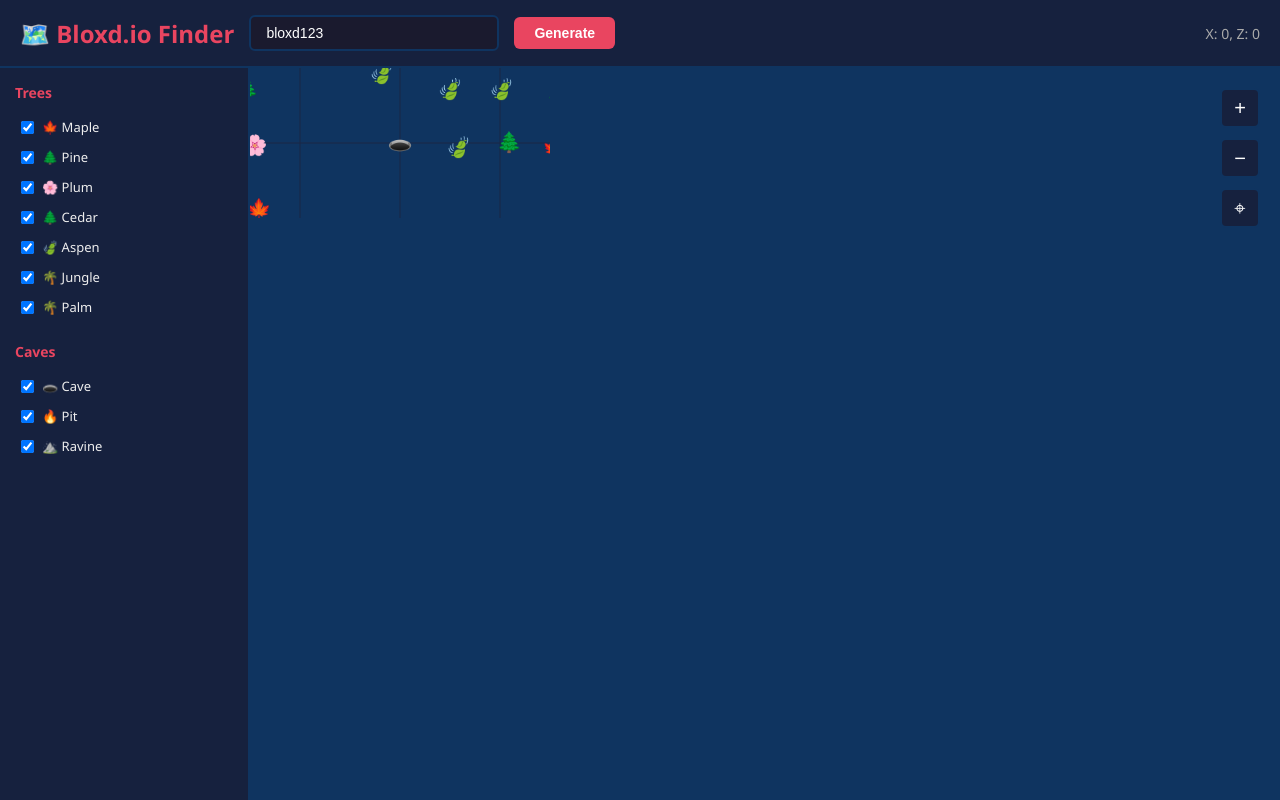
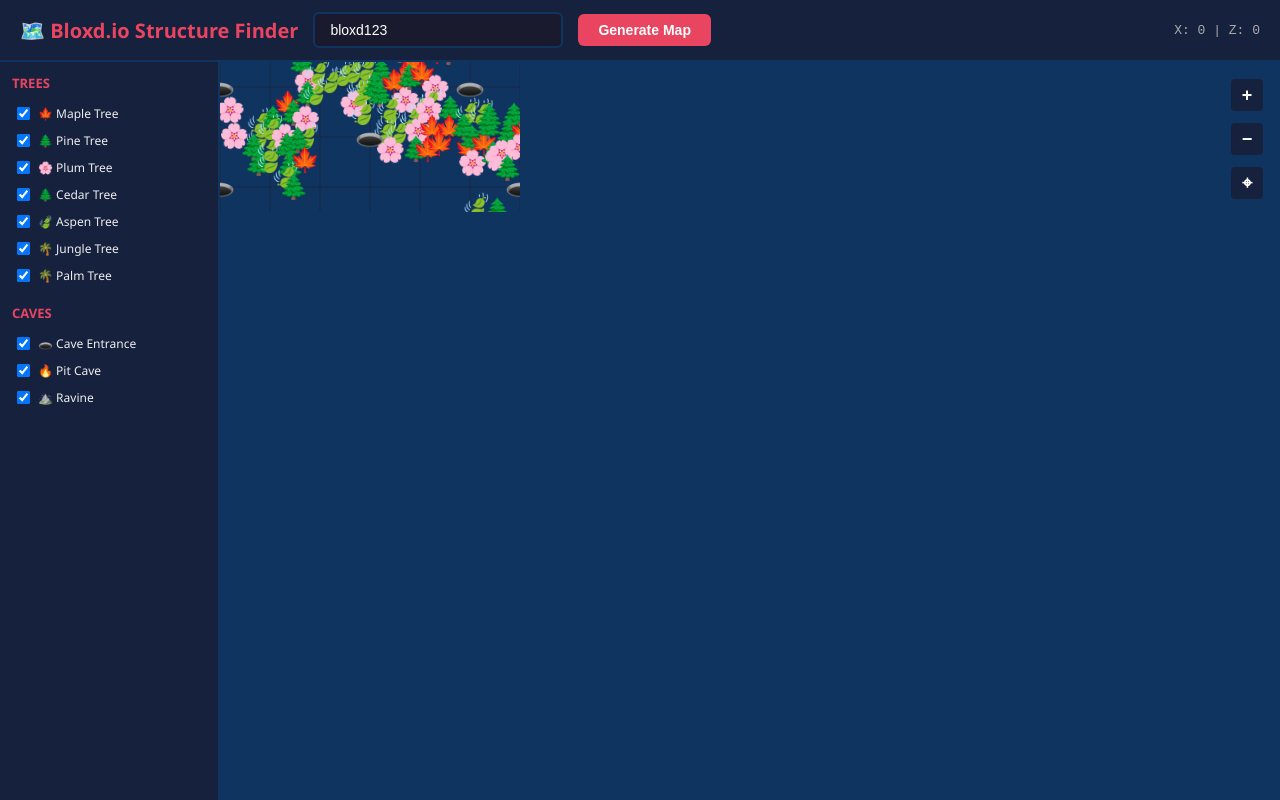
Before and after one commit to Cazozozop/Chunxd, a plain HTML site: page index.html in a window 1280 px wide. Drawn offline with Linux system fonts and the light colour scheme.

Commit message:
Update index.html

```diff
--- a/index.html
+++ b/index.html
@@ -27,7 +27,7 @@
 
         .header {
             background: #16213e;
-            padding: 15px 20px;
+            padding: 12px 20px;
             border-bottom: 2px solid #0f3460;
             display: flex;
             align-items: center;
@@ -37,7 +37,7 @@
         }
 
         .logo {
-            font-size: 24px;
+            font-size: 20px;
             font-weight: bold;
             color: #e94560;
         }
@@ -69,8 +69,9 @@
 
         .coords-display {
             margin-left: auto;
-            font-size: 14px;
+            font-size: 13px;
             color: #aaa;
+            font-family: monospace;
         }
 
         .main-content {
@@ -80,32 +81,33 @@
         }
 
         .sidebar {
-            width: 250px;
+            width: 220px;
             background: #16213e;
             border-right: 2px solid #0f3460;
             overflow-y: auto;
-            padding: 15px;
+            padding: 12px;
         }
 
         .filter-section {
-            margin-bottom: 20px;
+            margin-bottom: 15px;
         }
 
         .filter-title {
-            font-size: 14px;
+            font-size: 13px;
             font-weight: bold;
-            margin-bottom: 10px;
+            margin-bottom: 8px;
             color: #e94560;
+            text-transform: uppercase;
         }
 
         .filter-item {
             display: flex;
             align-items: center;
             gap: 8px;
-            padding: 6px;
+            padding: 5px;
             cursor: pointer;
             border-radius: 4px;
-            font-size: 13px;
+            font-size: 12px;
         }
 
         .filter-item:hover {
@@ -128,71 +130,49 @@
             cursor: grabbing;
         }
 
-        .map-canvas {
-            position: absolute;
-            top: 50%;
-            left: 50%;
-            transform-origin: 0 0;
-            will-change: transform;
-        }
-
-        .structure-marker {
-            position: absolute;
-            width: 20px;
-            height: 20px;
-            transform: translate(-50%, -50%);
-            cursor: pointer;
-            font-size: 16px;
-            display: flex;
-            align-items: center;
-            justify-content: center;
-            transition: transform 0.1s;
-        }
-
-        .structure-marker:hover {
-            transform: translate(-50%, -50%) scale(1.5);
-            z-index: 10;
-        }
-
         .tooltip {
             position: fixed;
-            background: rgba(0,0,0,0.9);
+            background: rgba(0, 0, 0, 0.95);
             color: white;
-            padding: 8px 12px;
-            border-radius: 4px;
+            padding: 10px 14px;
+            border-radius: 6px;
             font-size: 12px;
             pointer-events: none;
             z-index: 1000;
             display: none;
             white-space: pre-line;
+            border: 2px solid #e94560;
+            box-shadow: 0 4px 12px rgba(233, 69, 96, 0.3);
         }
 
         .zoom-controls {
             position: absolute;
-            top: 20px;
-            right: 20px;
+            top: 15px;
+            right: 15px;
             display: flex;
             flex-direction: column;
-            gap: 10px;
+            gap: 8px;
             z-index: 10;
         }
 
         .zoom-btn {
-            width: 40px;
-            height: 40px;
+            width: 36px;
+            height: 36px;
             background: #16213e;
             border: 2px solid #0f3460;
             color: white;
-            font-size: 20px;
+            font-size: 18px;
             cursor: pointer;
             border-radius: 6px;
             display: flex;
             align-items: center;
             justify-content: center;
+            font-weight: bold;
         }
 
         .zoom-btn:hover {
             background: #1a1a2e;
+            border-color: #e94560;
         }
 
         .loading {
@@ -200,8 +180,12 @@
             top: 50%;
             left: 50%;
             transform: translate(-50%, -50%);
-            font-size: 18px;
+            font-size: 16px;
             color: #e94560;
+            background: rgba(22, 33, 62, 0.9);
+            padding: 20px 40px;
+            border-radius: 8px;
+            border: 2px solid #e94560;
         }
 
         @media (max-width: 768px) {
@@ -214,10 +198,10 @@
 <body>
     <div class="container">
         <div class="header">
-            <div class="logo">🗺️ Bloxd.io Finder</div>
-            <input type="text" class="seed-input" id="seedInput" placeholder="Seed...">
-            <button class="generate-btn" onclick="generateMap()">Generate</button>
-            <div class="coords-display" id="coordsDisplay">X: 0, Z: 0</div>
+            <div class="logo">🗺️ Bloxd.io Structure Finder</div>
+            <input type="text" class="seed-input" id="seedInput" placeholder="Enter seed...">
+            <button class="generate-btn" onclick="generateMap()">Generate Map</button>
+            <div class="coords-display" id="coordsDisplay">X: 0 | Z: 0</div>
         </div>
 
         <div class="main-content">
@@ -230,20 +214,20 @@
                     <button class="zoom-btn" onclick="zoomOut()">−</button>
                     <button class="zoom-btn" onclick="resetView()">⌖</button>
                 </div>
-                <div class="loading" id="loading" style="display:none">Generating...</div>
+                <div class="loading" id="loading" style="display:none">Generating world...</div>
                 <div class="tooltip" id="tooltip"></div>
             </div>
         </div>
     </div>
 
     <script>
-        // Code extrait du fichier source
-        const F2 = .5 * (Math.sqrt(3) - 1);
+        // Implémentation exacte du SimplexNoise de bloxd.io
+        const F2 = 0.5 * (Math.sqrt(3) - 1);
         const G2 = (3 - Math.sqrt(3)) / 6;
         const grad3 = new Float32Array([1,1,0,-1,1,0,1,-1,0,-1,-1,0,1,0,1,-1,0,1,1,0,-1,-1,0,-1,0,1,1,0,-1,1,0,1,-1,0,-1,-1]);
 
         class SimplexNoise {
-            constructor(seed = Math.random) {
+            constructor(seed) {
                 const random = typeof seed === 'function' ? seed : this.createRandom(seed);
                 this.p = this.buildPermutationTable(random);
                 this.perm = new Uint8Array(512);
@@ -319,11 +303,9 @@
 
                 let i1, j1;
                 if (x0 > y0) {
-                    i1 = 1;
-                    j1 = 0;
+                    i1 = 1; j1 = 0;
                 } else {
-                    i1 = 0;
-                    j1 = 1;
+                    i1 = 0; j1 = 1;
                 }
 
                 const x1 = x0 - i1 + G2;
@@ -368,23 +350,23 @@
         // Configuration des structures
         const STRUCTURES = {
             trees: [
-                { id: 'maple', name: 'Maple', icon: '🍁', color: '#c94c4c' },
-                { id: 'pine', name: 'Pine', icon: '🌲', color: '#2d5016' },
-                { id: 'plum', name: 'Plum', icon: '🌸', color: '#ff69b4' },
-                { id: 'cedar', name: 'Cedar', icon: '🌲', color: '#654321' },
-                { id: 'aspen', name: 'Aspen', icon: '🍃', color: '#90ee90' },
-                { id: 'jungle', name: 'Jungle', icon: '🌴', color: '#228b22' },
-                { id: 'palm', name: 'Palm', icon: '🌴', color: '#daa520' }
+                { id: 'maple', name: 'Maple Tree', icon: '🍁', color: '#c94c4c' },
+                { id: 'pine', name: 'Pine Tree', icon: '🌲', color: '#2d5016' },
+                { id: 'plum', name: 'Plum Tree', icon: '🌸', color: '#ff69b4' },
+                { id: 'cedar', name: 'Cedar Tree', icon: '🌲', color: '#654321' },
+                { id: 'aspen', name: 'Aspen Tree', icon: '🍃', color: '#90ee90' },
+                { id: 'jungle', name: 'Jungle Tree', icon: '🌴', color: '#228b22' },
+                { id: 'palm', name: 'Palm Tree', icon: '🌴', color: '#daa520' }
             ],
             caves: [
-                { id: 'cave', name: 'Cave', icon: '🕳️', color: '#696969' },
-                { id: 'pit', name: 'Pit', icon: '🔥', color: '#ff4500' },
+                { id: 'cave', name: 'Cave Entrance', icon: '🕳️', color: '#696969' },
+                { id: 'pit', name: 'Pit Cave', icon: '🔥', color: '#ff4500' },
                 { id: 'ravine', name: 'Ravine', icon: '⛰️', color: '#8b4513' }
             ]
         };
 
         let canvas, ctx;
-        let zoom = 1;
+        let zoom = 0.5;
         let offsetX = 0, offsetY = 0;
         let isDragging = false;
         let lastX, lastY;
@@ -394,23 +376,17 @@
 
         function init() {
             canvas = document.getElementById('mapCanvas');
-            ctx = canvas.getContext('2d');
+            ctx = canvas.getContext('2d', { alpha: false });
             resizeCanvas();
             window.addEventListener('resize', resizeCanvas);
 
-            // Initialize filters
             initFilters();
 
-            // Mouse events
             canvas.addEventListener('mousedown', onMouseDown);
             canvas.addEventListener('mousemove', onMouseMove);
             canvas.addEventListener('mouseup', onMouseUp);
-            canvas.addEventListener('mouseleave', () => {
-                document.getElementById('tooltip').style.display = 'none';
-            });
             canvas.addEventListener('wheel', onWheel, { passive: false });
 
-            // Default seed
             document.getElementById('seedInput').value = 'bloxd123';
             generateMap();
         }
@@ -476,21 +452,21 @@
                 structures = generateStructures(currentSeed);
                 document.getElementById('loading').style.display = 'none';
                 render();
-            }, 100);
+            }, 50);
         }
 
         function generateStructures(seed) {
             const noise = new SimplexNoise(seed);
             const generated = [];
-            const range = 3000;
-            const step = 50;
+            const range = 5000;
+            const step = 32;
 
             // Generate trees based on noise
             for (let x = -range; x < range; x += step) {
                 for (let z = -range; z < range; z += step) {
                     const noiseValue = noise.noise2D(x / 300, z / 300);
 
-                    if (noiseValue > 0.2) {
+                    if (noiseValue > 0.15) {
                         const treeNoise = noise.noise2D(x / 150 + 1000, z / 150);
                         let treeType;
                         if (treeNoise > 0.5) treeType = STRUCTURES.trees[0];
@@ -499,13 +475,16 @@
                         else if (treeNoise > -0.3) treeType = STRUCTURES.trees[3];
                         else treeType = STRUCTURES.trees[4];
 
+                        const offsetX = noise.noise2D(x / 50, z / 50) * 20;
+                        const offsetZ = noise.noise2D(x / 50 + 500, z / 50 + 500) * 20;
+
                         generated.push({
                             type: treeType.id,
                             name: treeType.name,
                             icon: treeType.icon,
                             color: treeType.color,
-                            x: x + (noise.noise2D(x / 50, z / 50) * 20),
-                            z: z + (noise.noise2D(x / 50 + 500, z / 50 + 500) * 20)
+                            x: x + offsetX,
+                            z: z + offsetZ
                         });
                     }
                 }
@@ -516,10 +495,10 @@
                 for (let z = -range; z < range; z += 100) {
                     const caveNoise = noise.noise2D(x / 400, z / 400);
 
-                    if (Math.abs(caveNoise) < 0.1) {
+                    if (Math.abs(caveNoise) < 0.08) {
                         generated.push({
                             type: 'cave',
-                            name: 'Cave',
+                            name: 'Cave Entrance',
                             icon: '🕳️',
                             color: '#696969',
                             x: x,
@@ -548,26 +527,25 @@
             ctx.strokeStyle = '#1a2744';
             ctx.lineWidth = 1 / zoom;
             const gridSize = 100;
-            const startX = Math.floor((-offsetX - centerX / zoom) / gridSize) * gridSize;
-            const endX = Math.ceil((-offsetX + centerX / zoom) / gridSize) * gridSize;
-            const startZ = Math.floor((-offsetY - centerY / zoom) / gridSize) * gridSize;
-            const endZ = Math.ceil((-offsetY + centerY / zoom) / gridSize) * gridSize;
+            const visibleRange = Math.max(canvas.width, canvas.height) / zoom;
+            const startX = Math.floor((-offsetX - visibleRange) / gridSize) * gridSize;
+            const endX = Math.ceil((-offsetX + visibleRange) / gridSize) * gridSize;
+            const startZ = Math.floor((-offsetY - visibleRange) / gridSize) * gridSize;
+            const endZ = Math.ceil((-offsetY + visibleRange) / gridSize) * gridSize;
 
+            ctx.beginPath();
             for (let x = startX; x <= endX; x += gridSize) {
-                ctx.beginPath();
                 ctx.moveTo(x, startZ);
                 ctx.lineTo(x, endZ);
-                ctx.stroke();
             }
             for (let z = startZ; z <= endZ; z += gridSize) {
-                ctx.beginPath();
                 ctx.moveTo(startX, z);
                 ctx.lineTo(endX, z);
-                ctx.stroke();
             }
+            ctx.stroke();
 
             // Draw structures
-            const iconSize = Math.max(12, 20 / zoom);
+            const iconSize = Math.max(16, 24 / zoom);
             ctx.font = `${iconSize}px Arial`;
             ctx.textAlign = 'center';
             ctx.textBaseline = 'middle';
@@ -575,8 +553,12 @@
             structures.forEach(struct => {
                 if (!visibleStructures.has(struct.type)) return;
 
-                // Draw icon
-                ctx.fillText(struct.icon, struct.x, struct.z);
+                const screenX = struct.x;
+                const screenZ = struct.z;
+
+                if (screenX < startX || screenX > endX || screenZ < startZ || screenZ > endZ) return;
+
+                ctx.fillText(struct.icon, screenX, screenZ);
             });
 
             ctx.restore();
@@ -601,7 +583,7 @@
         }
 
         function findStructureAtPosition(worldX, worldZ) {
-            const threshold = 20 / zoom;
+            const threshold = 30 / zoom;
             let closest = null;
             let minDist = threshold;
 
@@ -644,7 +626,6 @@
 
         function onMouseUp(e) {
             if (!isDragging) {
-                // Click detected
                 const rect = canvas.getBoundingClientRect();
                 const screenX = e.clientX - rect.left;
                 const screenY = e.clientY - rect.top;
@@ -654,7 +635,7 @@
                 if (struct) {
                     const coords = `X: ${Math.floor(struct.x)}, Z: ${Math.floor(struct.z)}`;
                     navigator.clipboard.writeText(coords).then(() => {
-                        alert(`${struct.name}\n${coords}\n\n✓ Coordonnées copiées dans le presse-papier !`);
+                        alert(`${struct.name}\n${coords}\n\n✓ Coordinates copied to clipboard!`);
                     }).catch(() => {
                         alert(`${struct.name}\n${coords}`);
                     });
@@ -673,7 +654,7 @@
             const tooltip = document.getElementById('tooltip');
 
             if (struct) {
-                tooltip.textContent = `${struct.name}\nX: ${Math.floor(struct.x)}, Z: ${Math.floor(struct.z)}`;
+                tooltip.textContent = `${struct.name}\nX: ${Math.floor(struct.x)} | Z: ${Math.floor(struct.z)}`;
                 tooltip.style.left = (e.clientX + 15) + 'px';
                 tooltip.style.top = (e.clientY + 15) + 'px';
                 tooltip.style.display = 'block';
@@ -684,33 +665,33 @@
             }
         }
 
+        function updateCoords(e) {
+            const rect = canvas.getBoundingClientRect();
+            const x = (e.clientX - rect.left - canvas.width / 2) / zoom - offsetX;
+            const z = (e.clientY - rect.top - canvas.height / 2) / zoom - offsetY;
+            document.getElementById('coordsDisplay').textContent = `X: ${Math.floor(x)} | Z: ${Math.floor(z)}`;
+        }
+
         function onWheel(e) {
             e.preventDefault();
             const delta = e.deltaY > 0 ? 0.9 : 1.1;
             zoom *= delta;
-            zoom = Math.max(0.1, Math.min(5, zoom));
+            zoom = Math.max(0.1, Math.min(3, zoom));
             render();
         }
 
-        function updateCoords(e) {
-            const rect = canvas.getBoundingClientRect();
-            const x = (e.clientX - rect.left - canvas.width / 2) / zoom - offsetX;
-            const z = (e.clientY - rect.top - canvas.height / 2) / zoom - offsetY;
-            document.getElementById('coordsDisplay').textContent = `X: ${Math.floor(x)}, Z: ${Math.floor(z)}`;
-        }
-
         function zoomIn() {
-            zoom *= 1.2;
+            zoom = Math.min(zoom * 1.2, 3);
             render();
         }
 
         function zoomOut() {
-            zoom /= 1.2;
+            zoom = Math.max(zoom / 1.2, 0.1);
             render();
         }
 
         function resetView() {
-            zoom = 1;
+            zoom = 0.5;
             offsetX = 0;
             offsetY = 0;
             render();
```
